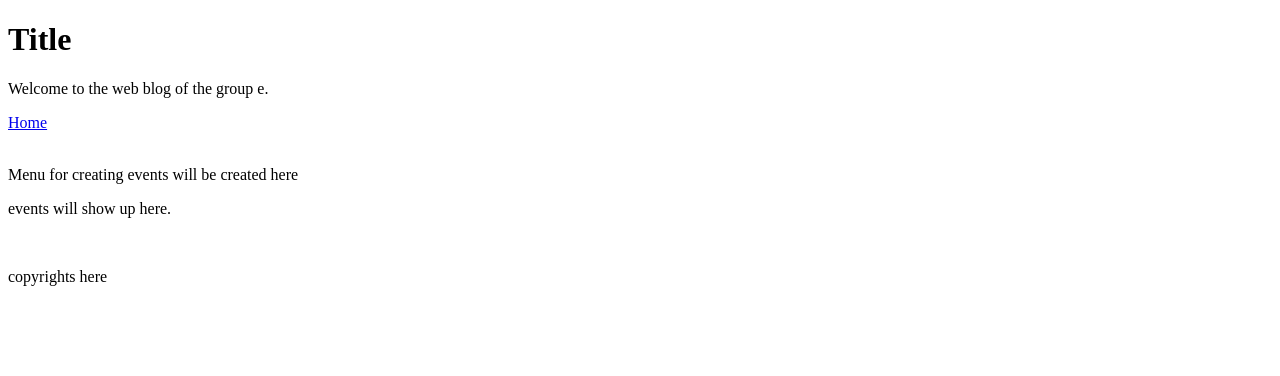
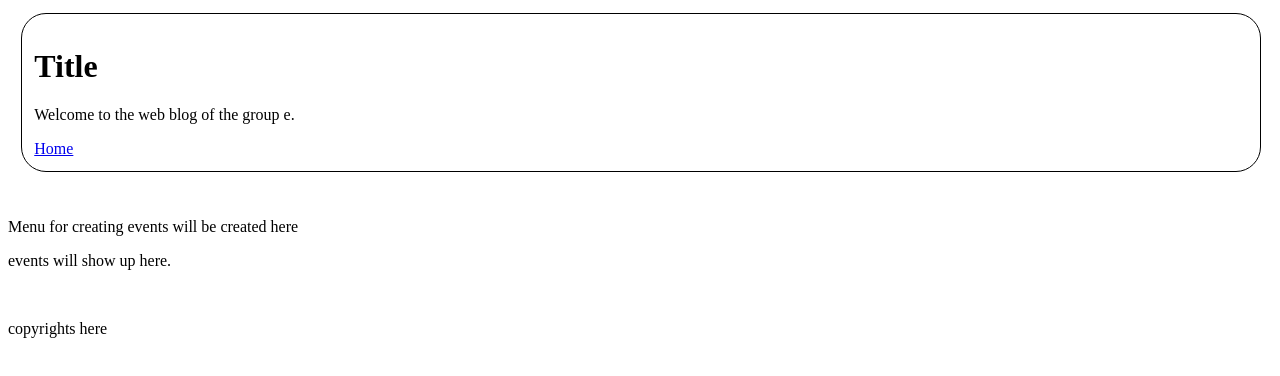
Before and after one commit to rbraga92/COMP3715-PROJ, a plain HTML site: page src/index.html in a window 1280 px wide. Drawn offline with Linux system fonts and the light colour scheme.

Commit message:
index files

```diff
--- a/src/index.html
+++ b/src/index.html
@@ -3,7 +3,7 @@
 	<head>
 		<meta charset="UTF-8">
 		<title>GROUP E - index</title>
-		<link type="text/css" rel="stylesheet" href="m.css">
+		<link type="text/css" rel="stylesheet" href="main.css">
 	</head>
 	<body>
 		<div id="header">
```
